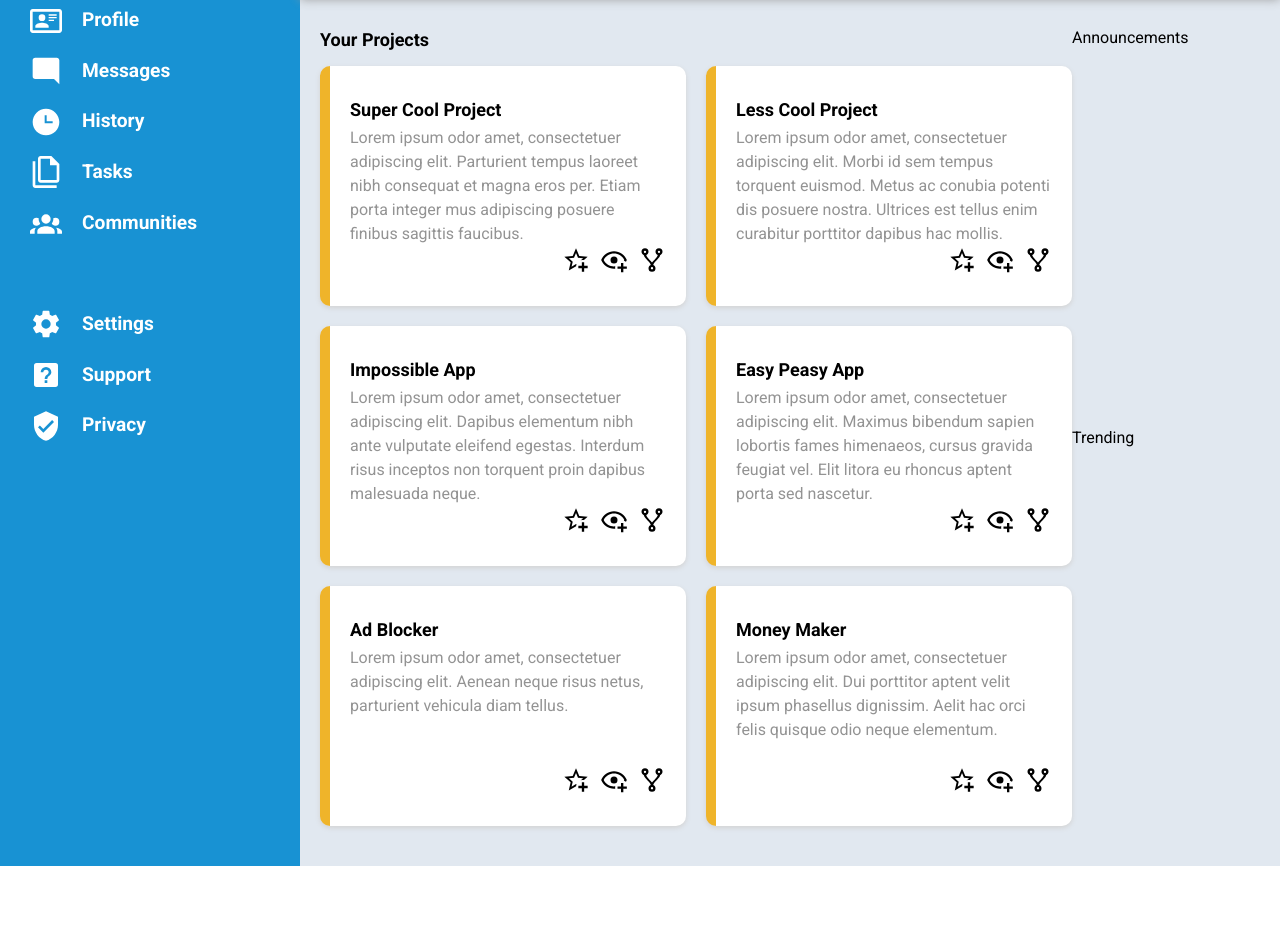
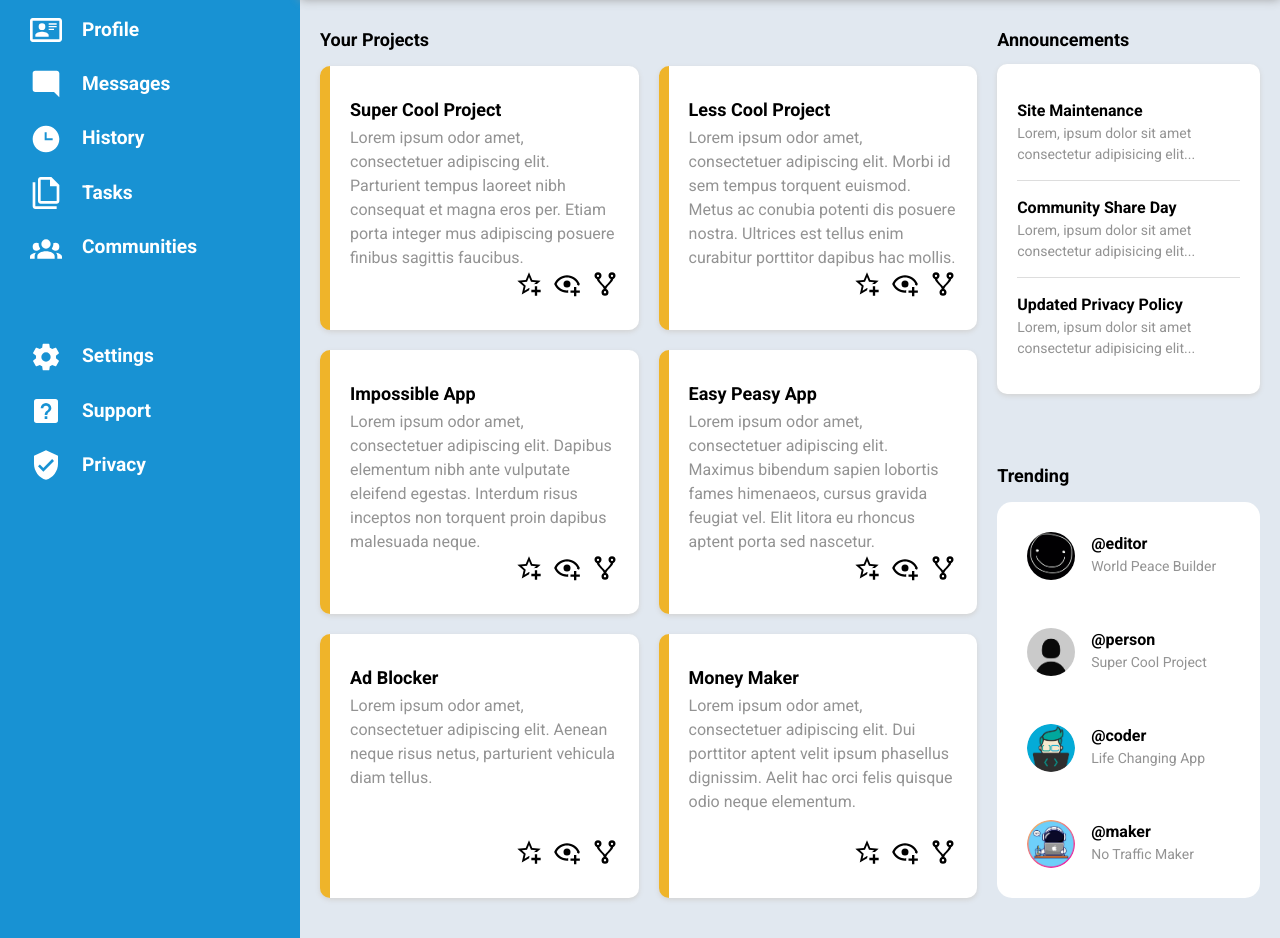
Before and after one commit to TheSeagullDev/odin-admin-dashboard, a plain HTML site: page index.html in a window 1280 px wide. Shown: the part 180-1118 px from the top of the page. Before the commit the page ends 1046 px from the top, so only its background shows below. Drawn offline with Linux system fonts and the light colour scheme.

Commit message:
Finish the project (for now)

```diff
--- a/index.html
+++ b/index.html
@@ -102,8 +102,48 @@
                     </div>
                 </div>
             </div>
-            <div class="announcements">Announcements</div>
-            <div class="trending">Trending</div>
+            <div class="announcements">
+                <div class="content-header">Announcements</div>
+                <div class="announcements-content">
+                    <div>
+                        <div class="title">Site Maintenance</div>
+                        <div class="text">Lorem, ipsum dolor sit amet consectetur adipisicing elit...</div>
+                    </div>
+                    <div>
+                        <div class="title">Community Share Day</div>
+                        <div class="text">Lorem, ipsum dolor sit amet consectetur adipisicing elit...</div>
+                    </div>
+                    <div>
+                        <div class="title">Updated Privacy Policy</div>
+                        <div class="text">Lorem, ipsum dolor sit amet consectetur adipisicing elit...</div>
+                    </div>
+                </div>
+            </div>
+            <div class="trending">
+                <div class="content-header">Trending</div>
+                <div class="trending-content">
+                    <div class="trending-item">
+                        <img src="assets/pfp1.png">
+                        <div class="title">@editor</div>
+                        <div class="text">World Peace Builder</div>
+                    </div>
+                    <div class="trending-item">
+                        <img src="assets/pfp2.jpg">
+                        <div class="title">@person</div>
+                        <div class="text">Super Cool Project</div>
+                    </div>
+                    <div class="trending-item">
+                        <img src="assets/pfp3.png">
+                        <div class="title">@coder</div>
+                        <div class="text">Life Changing App</div>
+                    </div>
+                    <div class="trending-item">
+                        <img src="assets/pfp4.jpg">
+                        <div class="title">@maker</div>
+                        <div class="text">No Traffic Maker</div>
+                    </div>
+                </div>
+            </div>
         </div>
     </div>
 </body>
--- a/styles.css
+++ b/styles.css
@@ -83,9 +83,10 @@ img {
 .content {
   background-color: #e1e8f0;
   display: grid;
-  grid-template-columns: 4fr 1fr;
-  grid-template-rows: repeat(2 1fr);
+  grid-template-columns: 3fr 1.2fr;
+  grid-template-rows: repeat(2, 1fr);
   padding: 30px 20px 40px;
+  column-gap: 20px;
 }
 
 .container {
@@ -224,3 +225,55 @@ button {
 .icons img {
   height: 28px;
 }
+
+.announcements-content {
+  background-color: #ffffff;
+  border-radius: 10px;
+  box-shadow: 0px 2px 5px lightgray;
+  padding: 20px;
+  display: grid;
+  margin-top: 11px;
+}
+
+.announcements-content > div:not(:last-child) {
+  border-bottom: 1px solid #dddddd;
+}
+
+.announcements-content > div {
+  padding: 15px 0;
+}
+
+.title {
+  font-weight: bold;
+}
+
+.text {
+  font-size: 14px;
+  color: #939393;
+}
+
+.trending {
+  display: grid;
+  grid-template-rows: 40px 1fr;
+}
+
+.trending img {
+  height: 48px;
+  border-radius: 24px;
+  grid-row: 1 / -1;
+}
+
+.trending-item {
+  display: grid;
+  grid-template-columns: 64px 1fr;
+  grid-template-rows: repeat(2, 1fr);
+}
+
+.trending-content {
+  background-color: #ffffff;
+  border-radius: 15px;
+  padding: 30px;
+  display: grid;
+  align-items: center;
+  align-content: space-between;
+}
```
Also changed, not shown: assets/pfp1.png (added), assets/pfp2.jpg (added), assets/pfp3.png (added), assets/pfp4.jpg (added).
